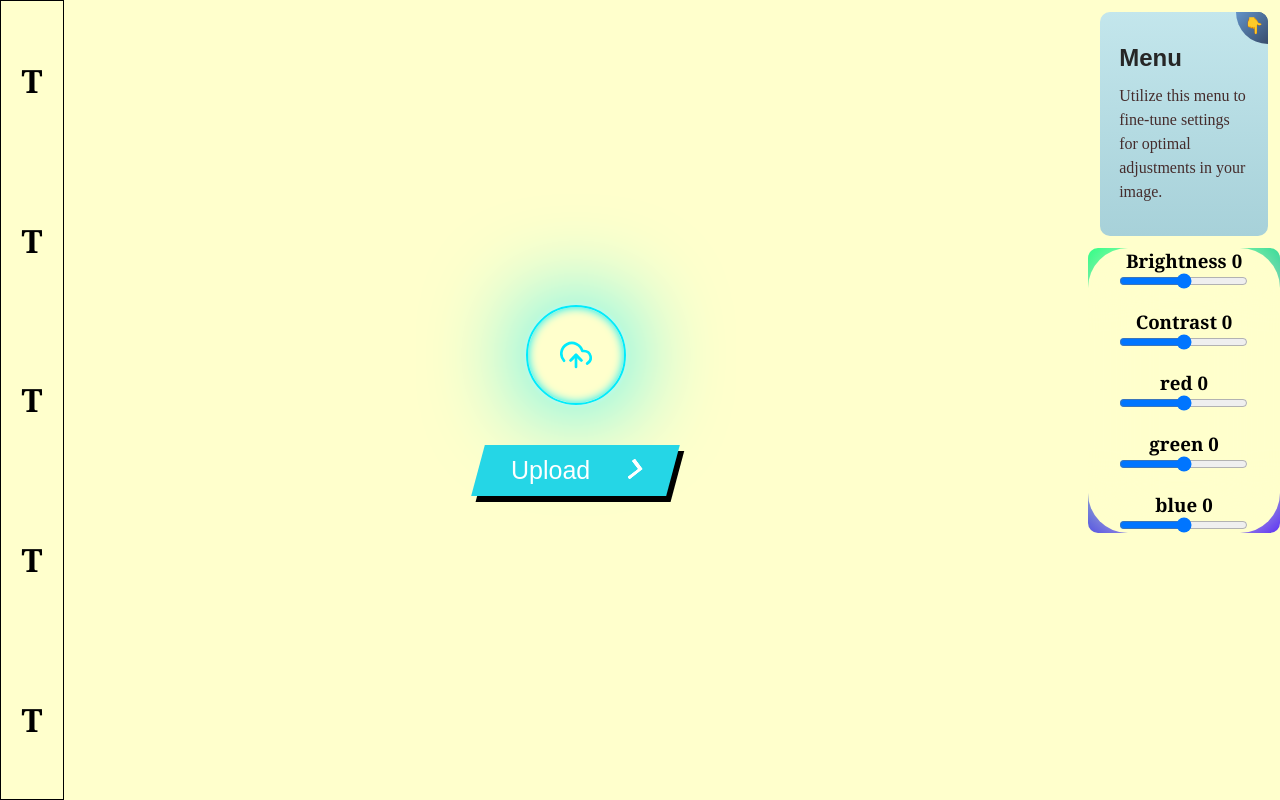
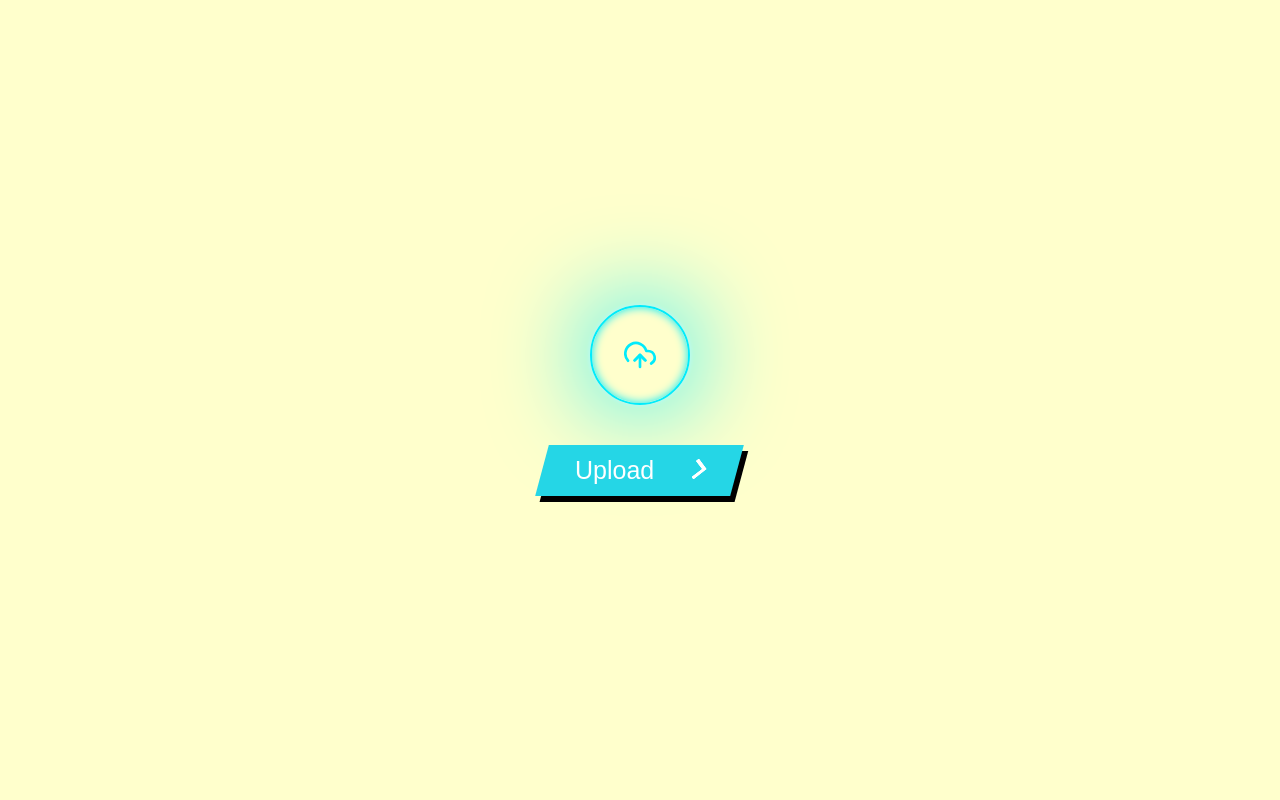
Before and after one commit to Priyansh6747/image_editor, a React (Vite) app: page / in a window 1280 px wide. Built offline with nearby package versions, Linux system fonts and the light colour scheme.

Commit message:
Added functionality to Brightness Slider

```diff
--- a/src/App.jsx
+++ b/src/App.jsx
@@ -1,23 +1,22 @@
 import {useState, useEffect} from 'react'
 import ImageForm from './Components/ImageUpload/Imageform.jsx'
 import Editor from "./Components/Editor.jsx";
-import Toolbar from "./Components/tools/Toolbar.jsx"
-import RangeMenu from "./Components/RangeMenu.jsx";
 
 function App() {
     const [isImage, setIsImage] = useState(false);
     const [Img, setImg] = useState(null);
     const [ToRender, setToRender] = useState(null);
 
+
+
     useEffect(() => {
-        setToRender(isImage? <Editor IMG={Img}/> :<ImageForm setIsImage={setIsImage} setImg={setImg} />);
-    },[isImage,Img])
+        setToRender(isImage? <Editor IMG={Img} />:
+        <ImageForm setIsImage={setIsImage} setImg={setImg}/>)
+    },[isImage, Img])
 
     return (
         <div style={styles.container}>
-            <Toolbar />
             {ToRender}
-            <RangeMenu />
         </div>
 )
 }
@@ -28,9 +27,9 @@ export default App;
 const styles = {
     container: {
         display: 'flex',
-        height: '100%',
+        height: '100vh',
         width: '100%',
         backgroundColor: 'rgb(255, 255, 204)',
-        justifyContent: 'space-between',
+        justifyContent: 'center',
     }
 }
--- a/src/Components/Editor.jsx
+++ b/src/Components/Editor.jsx
@@ -1,13 +1,23 @@
 import PropTypes from "prop-types";
 import {useEffect, useRef, useState} from "react";
+import RangeMenu from "./RangeMenu.jsx";
+import Toolbar from "./tools/Toolbar.jsx";
+
+window.addEventListener('beforeunload', function (e) {
+    const message = "Are you sure you want to leave? Any unsaved changes will be lost.";
+    e.returnValue = message;
+    return message;
+});
+
+
 
 function Editor(props) {
-    const [IMG, setIMG] = useState(props.IMG);
     const imageRef = useRef(new Image());
     const CanvasRef = useRef(null);
+    const [OrignalImgData, setOrignalImgData] = useState(null);
 
     useEffect(() => {
-        if(IMG) imageRef.current.src = URL.createObjectURL(new Blob([IMG]));
+        imageRef.current.src = URL.createObjectURL(new Blob([props.IMG]));
         imageRef.current.onload = () => {
             const canvas = CanvasRef.current;
             const context = canvas.getContext("2d");
@@ -15,12 +25,46 @@ function Editor(props) {
             let newWidth = canvas.height  * (imageRef.current.width/imageRef.current.height);
             canvas.width = newWidth > window.width*0.8 ? window.width*0.8 : imageRef.current.width;
             context.drawImage(imageRef.current , 0, 0, canvas.width, canvas.height);
+            if(!OrignalImgData) setOrignalImgData(context.getImageData(0, 0, canvas.width, canvas.height));
         }
-    },[IMG])
+    },[props.IMG])
+
+    const [Brightness, setBrightness] = useState(0);
+    function handleBrightnessChange(e) {
+        setBrightness(e.target.value);
+        let context = CanvasRef.current.getContext("2d");
+        let data = new Uint8ClampedArray(OrignalImgData.data);
+        let brightnessValue = parseInt(e.target.value, 10);
+
+        for (let i = 0; i < data.length; i += 4) {
+            data[i] = data[i] + brightnessValue;
+            data[i + 1] = data[i + 1] + brightnessValue;
+            data[i + 2] = data[i + 2] + brightnessValue;
+        }
+        let newImageData = new ImageData(data, OrignalImgData.width, OrignalImgData.height);
+        context.putImageData(newImageData, 0, 0);
+    }
+
+
+    const [contrast, setContrast] = useState(0);
+    function handleContrastChange(e) {
+        setContrast(e.target.value);
+    }
+
+    const [RGB, setRGB] = useState({red: 0, green: 0, blue: 0});
+    function handleRGBChange(e) {
+        const {name , value } = e.target;
+        setRGB(prev => ({...prev, [name]: parseInt(value)}));
+    }
     return (
-            <div style={styles.container}>
-                <canvas ref={CanvasRef} />
-            </div>
+        <div style={styles.container}>
+            <Toolbar/>
+            <canvas ref={CanvasRef}/>
+            <RangeMenu handleBrightnessChange={handleBrightnessChange}
+                       handleContrastChange={handleContrastChange}
+                       handleRGBChange={handleRGBChange}
+                       Brightness={parseInt(Brightness)} contrast={parseInt(contrast)} RGB={RGB}/>
+        </div>
     )
 
 }
@@ -34,8 +78,8 @@ const styles = {
         width: '100%',
         height: 'window.height',
         display: 'flex',
-        flexDirection: 'column',
-        justifyContent: 'center',
+        flexDirection: 'row',
+        justifyContent: 'space-between',
         alignItems: 'center',
     }
 }
--- a/src/Components/RangeMenu.jsx
+++ b/src/Components/RangeMenu.jsx
@@ -1,24 +1,18 @@
-import {useState} from "react";
 import Sliders from "./Sliders.jsx";
 import Headings from "./Heading.jsx";
 import styled from 'styled-components';
-function RangeMenu() {
+import PropTypes from "prop-types";
 
-    const [Brightness, setBrightness] = useState(0);
+function RangeMenu(props) {
+
     function handleBrightnessChange(e) {
-        setBrightness(e.target.value);
+        props.handleBrightnessChange(e);
     }
-
-    const [contrast, setContrast] = useState(0);
     function handleContrastChange(e) {
-        setContrast(e.target.value);
+        props.handleContrastChange(e);
     }
-
-    const [RGB, setRGB] = useState({red: 0, green: 0, blue: 0});
     function handleRGBChange(e) {
-        const {name , value } = e.target;
-        console.log(e.target);
-        setRGB(prev => ({...prev, [name]: parseInt(value)}));
+        props.handleRGBChange(e);
     }
 
     return(
@@ -29,13 +23,13 @@ function RangeMenu() {
                     <div className="card">
                         <div className="card2">
                             <div style={Style.container}>
-                                <Sliders value={parseInt(Brightness)} onValueChange={handleBrightnessChange}
+                                <Sliders value={parseInt(props.Brightness)} onValueChange={handleBrightnessChange}
                                          name="Brightness"/>
-                                <Sliders value={parseInt(contrast)} onValueChange={handleContrastChange}
+                                <Sliders value={parseInt(props.contrast)} onValueChange={handleContrastChange}
                                          name="Contrast"/>
-                                <Sliders value={parseInt(RGB.red)} onValueChange={handleRGBChange} name='red'/>
-                                <Sliders value={parseInt(RGB.green)} onValueChange={handleRGBChange} name='green'/>
-                                <Sliders value={parseInt(RGB.blue)} onValueChange={handleRGBChange} name='blue'/>
+                                <Sliders value={parseInt(props.RGB.red)} onValueChange={handleRGBChange} name='red'/>
+                                <Sliders value={parseInt(props.RGB.green)} onValueChange={handleRGBChange} name='green'/>
+                                <Sliders value={parseInt(props.RGB.blue)} onValueChange={handleRGBChange} name='blue'/>
                             </div>
                         </div>
                     </div>
@@ -44,6 +38,16 @@ function RangeMenu() {
 
         </div>
     )
+}
+
+RangeMenu.propTypes = {
+    handleBrightnessChange: PropTypes.func.isRequired,
+    handleContrastChange: PropTypes.func.isRequired,
+    handleRGBChange: PropTypes.func.isRequired,
+
+    Brightness: PropTypes.number.isRequired,
+    contrast: PropTypes.number.isRequired,
+    RGB: PropTypes.object.isRequired,
 }
 
 export default RangeMenu
--- a/src/Components/Sliders.jsx
+++ b/src/Components/Sliders.jsx
@@ -10,7 +10,7 @@ function Slider(props) {
     return (
         <div style={Style.container}>
             <h3>{props.name} <span>{value}</span></h3>
-            <input type = "range" min={-100} max={100} step={0.1} value={value} onChange={onValueChange} name={props.name} />
+            <input type = "range" min={-100} max={100} step={1} value={value} onChange={onValueChange} name={props.name} />
         </div>
     )
 }
```
